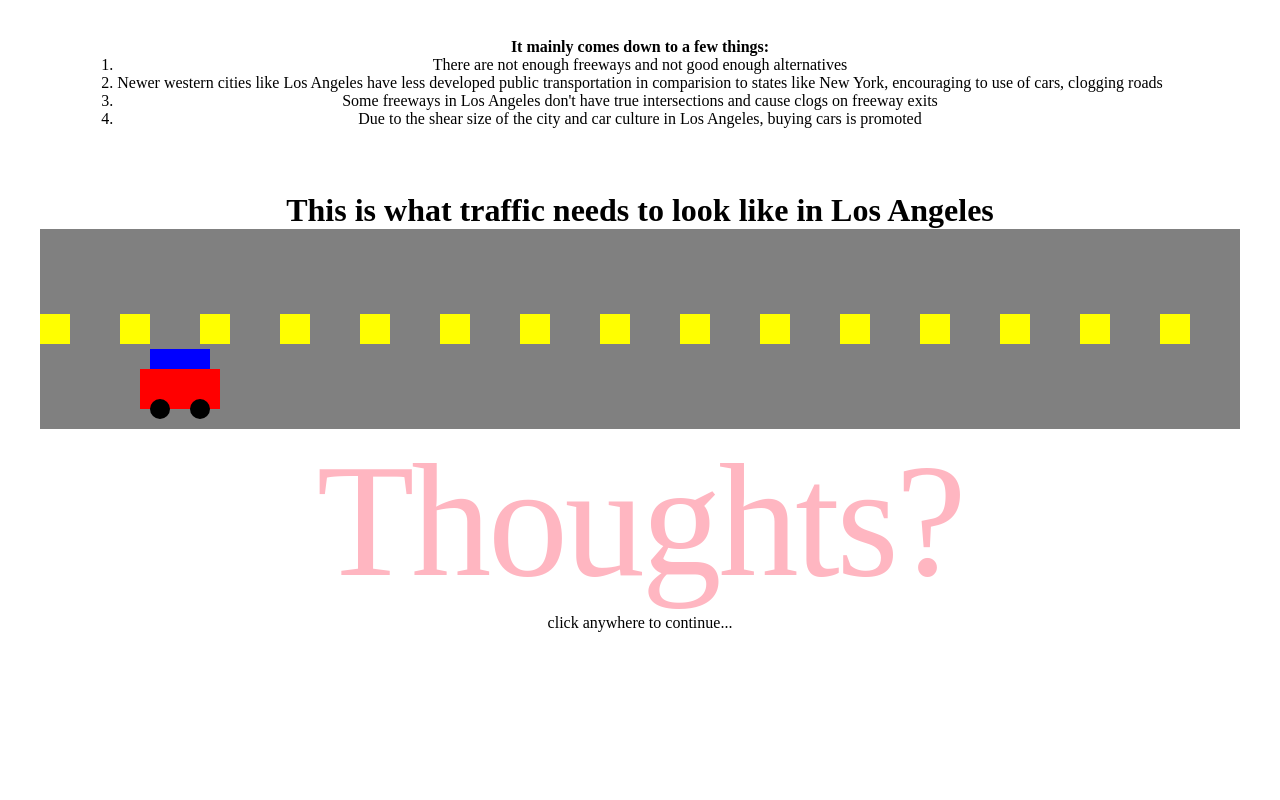
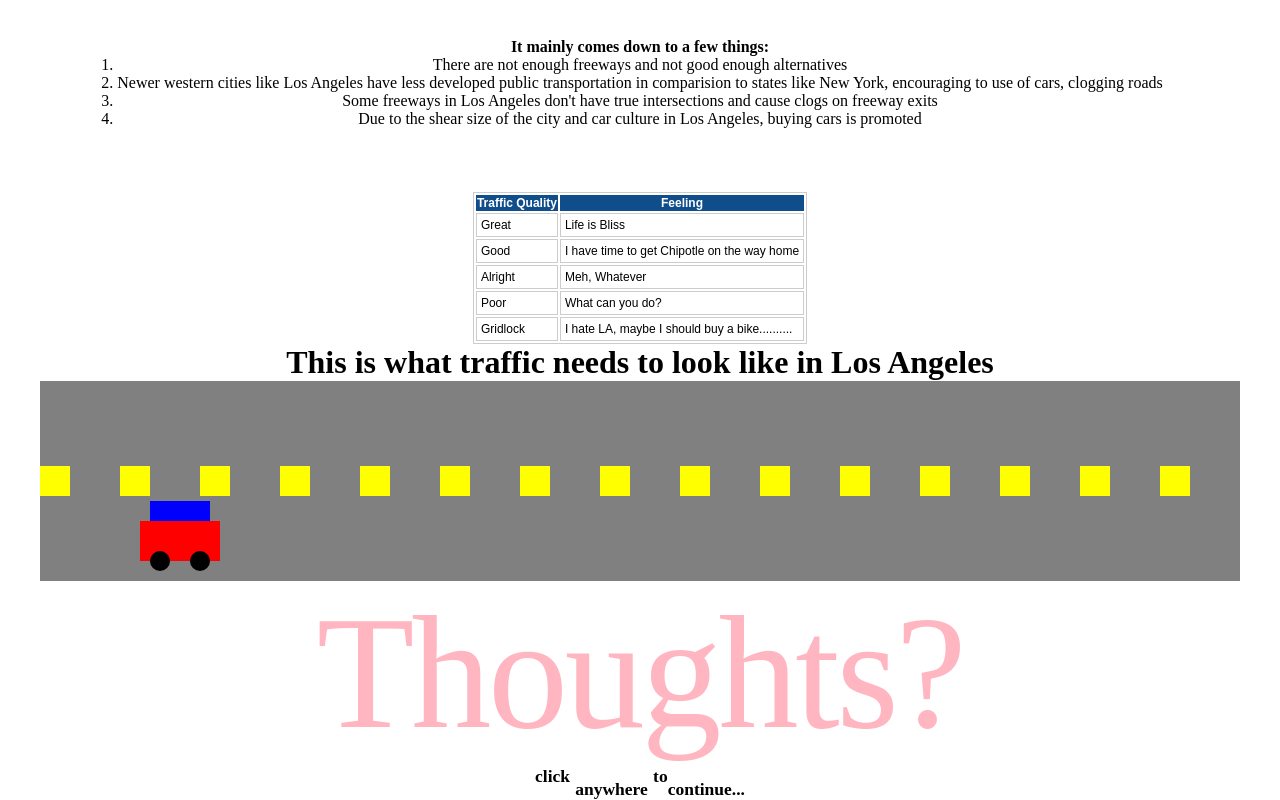
Before and after one commit to ClydeKaiser/ClydeKaiser.github.io, a plain HTML site: page index.html in a window 1280 px wide. Shown: the part 1431-2231 px from the top of the page. Before the commit the page ends 2063 px from the top, so only its background shows below. Drawn offline with Linux system fonts and the light colour scheme.

Commit message:
spreadsheet, and sub + sup

```diff
--- a/index.html
+++ b/index.html
@@ -2,7 +2,7 @@
 <html lang="en" >
 <head>
   <meta charset="UTF-8">
-  <title>CodePen - traffic final</title>
+  <title>CodePen - THE TRAFFIC FINAL</title>
   <link rel="stylesheet" href="./style.css">
 
 </head>
@@ -21,8 +21,8 @@
 <img src="https://upload.wikimedia.org/wikipedia/commons/thumb/f/fe/I-405.svg/1280px-I-405.svg.png" class="north" alt="105 Interstate" width="100" height="100">
 <img src="https://upload.wikimedia.org/wikipedia/commons/thumb/e/e6/I-5_%28CA%29.svg/1200px-I-5_%28CA%29.svg.png" class="north" width="100" height="100">
 <img src="https://upload.wikimedia.org/wikipedia/commons/thumb/0/09/US_101_%281961_cutout%29.svg/1200px-US_101_%281961_cutout%29.svg.png" class="north" width="100" height="100">
-<p class="interstateDesc">Some move East - West and West - East</p>
-<p class="interstateDesc"> While others move North - South and South - North</p>
+<p class="interstateDesc">Some move East - West and West - East (105, 10, 210)</p>
+<p class="interstateDesc"> While others move North - South and South - North (405, 5, 101)</p>
 <h3 class="list">Why does Los Angeles have such a severe traffic issue?</h3>
 <img src="https://images.squarespace-cdn.com/content/v1/57182a097da24f347b203e9d/1553644949482-JXEZ132913ZSLZNNSF0O/DowntownL.A._246A3125_v3.jpg" width="1200" height="270">
  <ol class="list"><strong>It mainly comes down to a few things:</strong>
@@ -32,12 +32,22 @@
           <li>Some freeways in Los Angeles don't have true intersections and cause clogs on freeway exits</li>
           <li>Due to the shear size of the city and car culture in Los Angeles, buying cars is promoted</li>
         </ol>
+
+<table class="table">
+<thead><tr class="firstrow"><th>Traffic Quality</th><th>Feeling</th></tr></thead><tbody>
+ <tr><td>Great</td><td>Life is Bliss</td></tr>
+ <tr><td>Good</td><td>I have time to get Chipotle on the way home</td></tr>
+ <tr><td>Alright</td><td>Meh, Whatever</td></tr>
+ <tr><td>Poor</td><td>What can you do?</td></tr>
+ <tr><td>Gridlock</td><td>I hate LA, maybe I should buy a bike..........</td></tr>
+</tbody></table>
 <h1> This is what traffic needs to look like in Los Angeles</h1>
  <canvas id="roadCanvas" width="1200" height="200"></canvas>
 
 <div class="thoughts" id="demo">Thoughts?</div>
-<footer>click anywhere to continue...</footer>
+<footer class="anywhere" ><strong><sup>click</sup> <sub>anywhere</sub> <sup>to</sup><sub>continue...</sub></strong></footer>
 <img class="nick" src="https://assets.codepen.io/103469/cage-removebg-preview.png" alt="Nic Cage on the phone">
+
 
 
 <!-- USE 10, 105, and 210 for east to west USE 5, 405, and 101. maybe 110 and 710 for north to south -->
--- a/style.css
+++ b/style.css
@@ -1,3 +1,23 @@
+.table {
+		font-size: 12px;
+		border: 1px solid #CCC;
+		font-family: Arial, Helvetica, sans-serif;
+	}
+	.table td {
+		padding: 4px;
+		margin: 3px;
+		border: 1px solid #CCC;
+	}
+	.table th {
+		background-color: #104E8B;
+		color: #FFF;
+		font-weight: bold;
+	}
+
+.anywhere {
+  font-size: 21px;
+}
+
 h3 {
   margin: 0;
   padding: 0;
```
